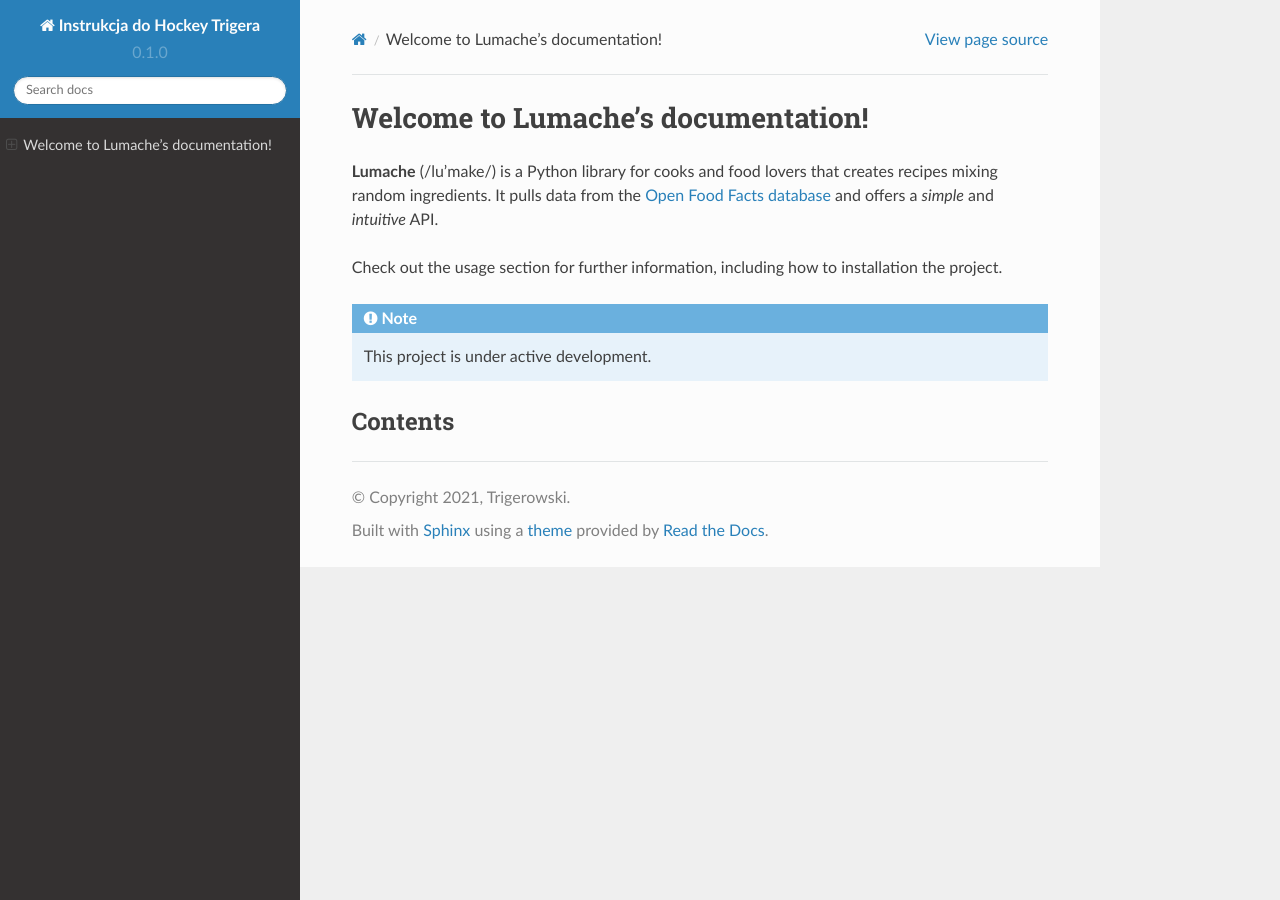
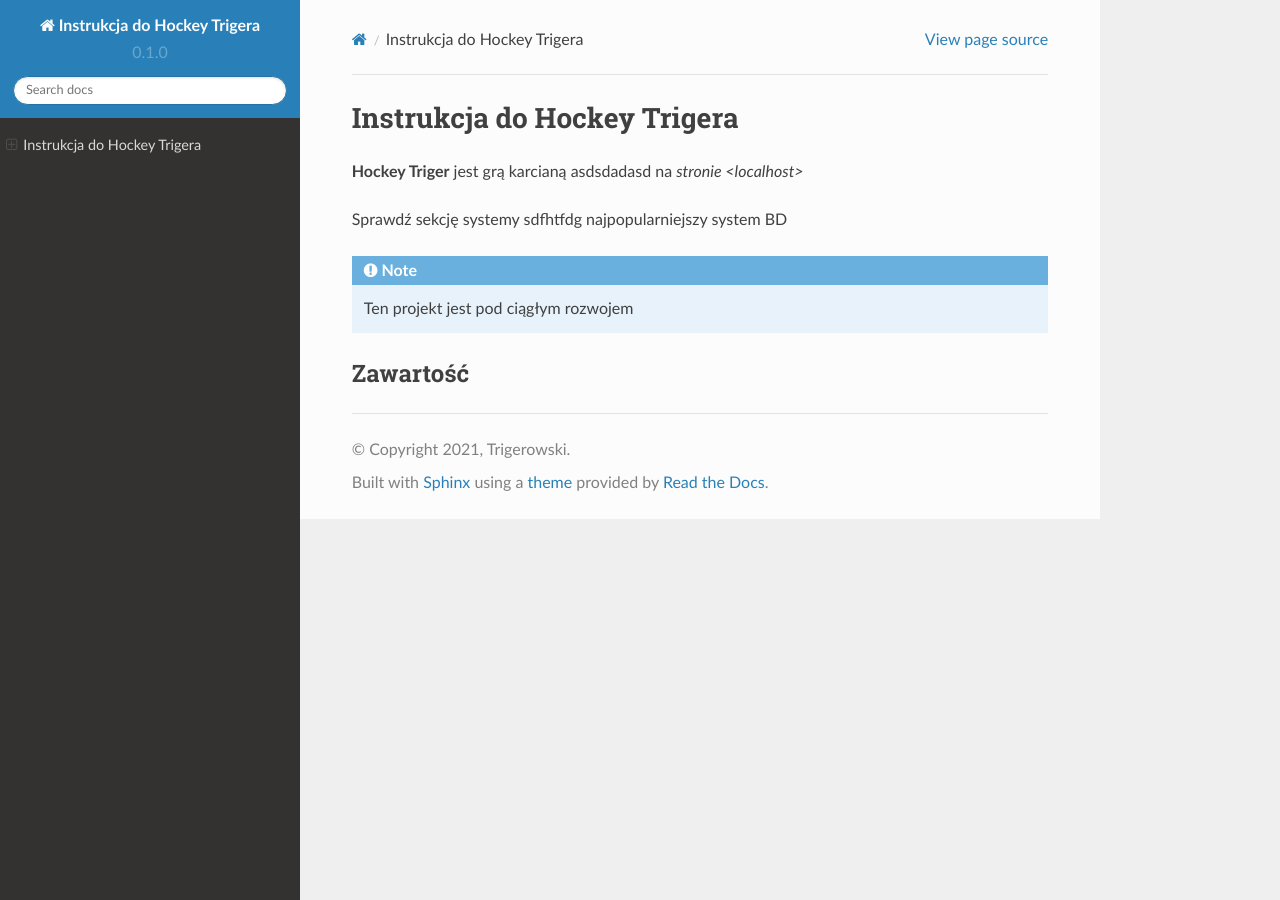
Before and after one commit to wilku103/readthedocs-test, a Sphinx documentation site: the page built from docs/source/index.rst, in a window 1280 px wide. Built offline with Sphinx 7.4.7 and the Read the Docs theme 2.0.0, drawn with Linux system fonts in a browser that asks for light colours; pages that are not in the unit, such as notebooks, are missing from menus.

Commit message:
updated index.rst to match actual content

```diff
--- a/docs/source/index.rst
+++ b/docs/source/index.rst
@@ -1,22 +1,18 @@
-Welcome to Lumache's documentation!
+Instrukcja do Hockey Trigera
 ===================================
 
-**Lumache** (/lu'make/) is a Python library for cooks and food lovers
-that creates recipes mixing random ingredients.
-It pulls data from the `Open Food Facts database <https://world.openfoodfacts.org/>`_
-and offers a *simple* and *intuitive* API.
+**Hockey Triger** jest grą karcianą asdsdadasd na `stronie <localhost>`
 
-Check out the :doc:`usage` section for further information, including
-how to :ref:`installation` the project.
+Sprawdź sekcję :doc:`systemy` sdfhtfdg najpopularniejszy system :ref:`BD`
 
 .. note::
 
-   This project is under active development.
+   Ten projekt jest pod ciągłym rozwojem
 
-Contents
+Zawartość
 --------
 
 .. toctree::
 
-   usage
-   api
+   systemy
+   karty specjalne
```
